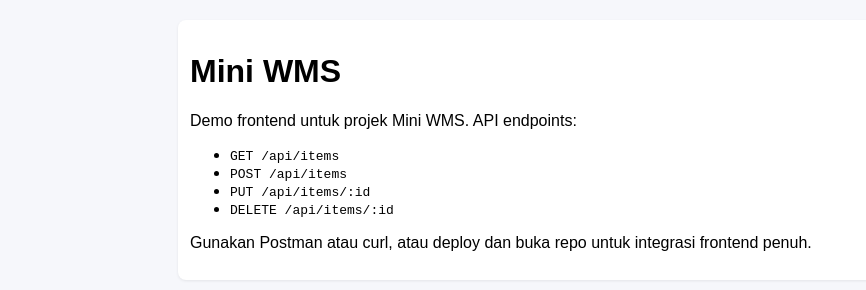
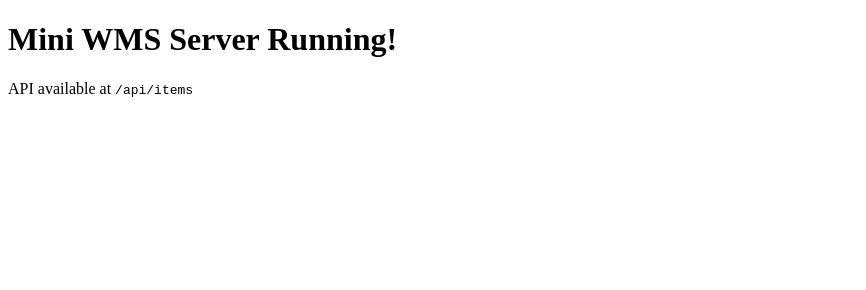
Before and after one commit to ejamezam95-pixel/mini-wms-Juru, a website: page index.html in a window 1280 px wide. Shown: the whole page, without its empty margins (0-866 px from the left). Drawn offline with Linux system fonts and the light colour scheme.

Commit message:
Add files via upload

```diff
--- a/index.html
+++ b/index.html
@@ -2,21 +2,10 @@
 <html>
 <head>
   <meta charset="UTF-8">
-  <title>Mini WMS - Demo</title>
-  <meta name="viewport" content="width=device-width,initial-scale=1"/>
-  <style>body{font-family:Arial;margin:20px;background:#f6f7fb} .card{background:#fff;padding:12px;border-radius:8px;box-shadow:0 1px 3px rgba(0,0,0,0.08);max-width:900px;margin:auto}</style>
+  <title>Mini WMS</title>
 </head>
 <body>
-  <div class="card">
-    <h1>Mini WMS</h1>
-    <p>Demo frontend untuk projek Mini WMS. API endpoints:</p>
-    <ul>
-      <li><code>GET /api/items</code></li>
-      <li><code>POST /api/items</code></li>
-      <li><code>PUT /api/items/:id</code></li>
-      <li><code>DELETE /api/items/:id</code></li>
-    </ul>
-    <p>Gunakan Postman atau curl, atau deploy dan buka repo untuk integrasi frontend penuh.</p>
-  </div>
+  <h1>Mini WMS Server Running!</h1>
+  <p>API available at <code>/api/items</code></p>
 </body>
 </html>
```
